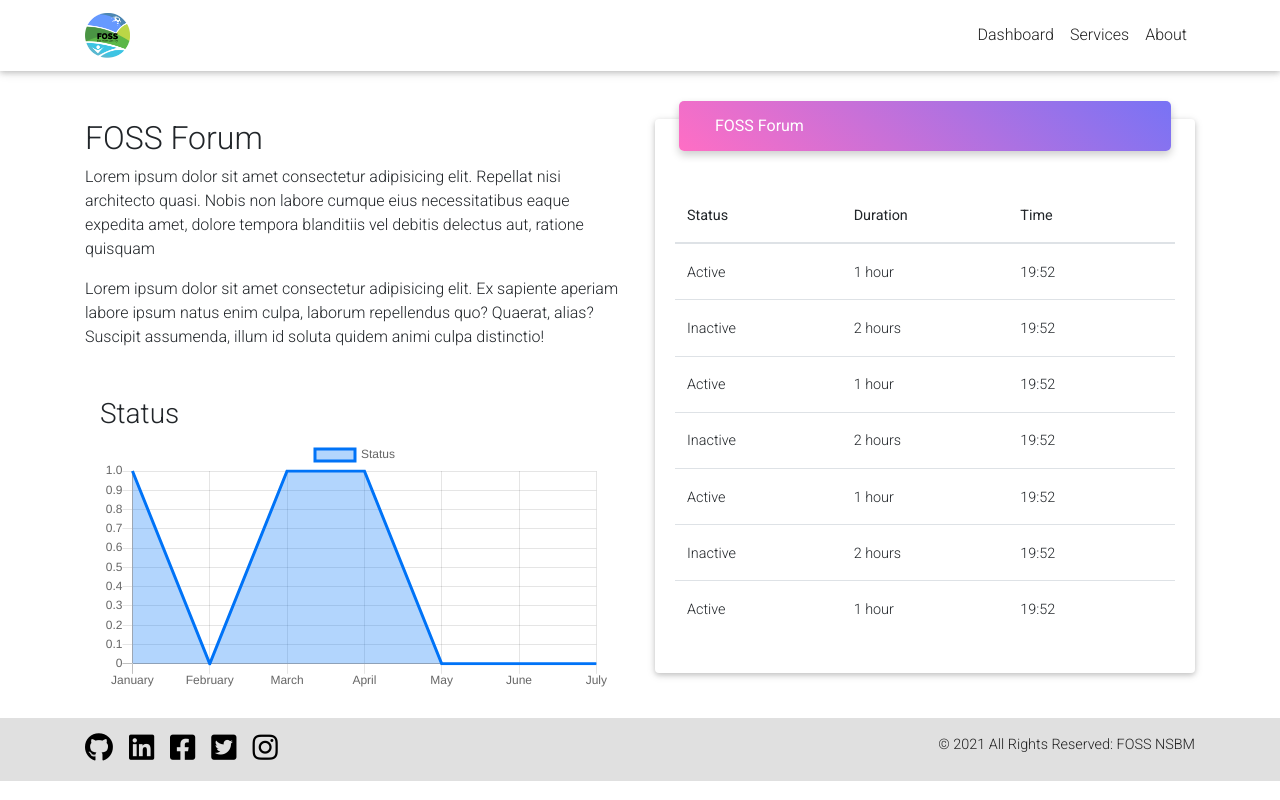
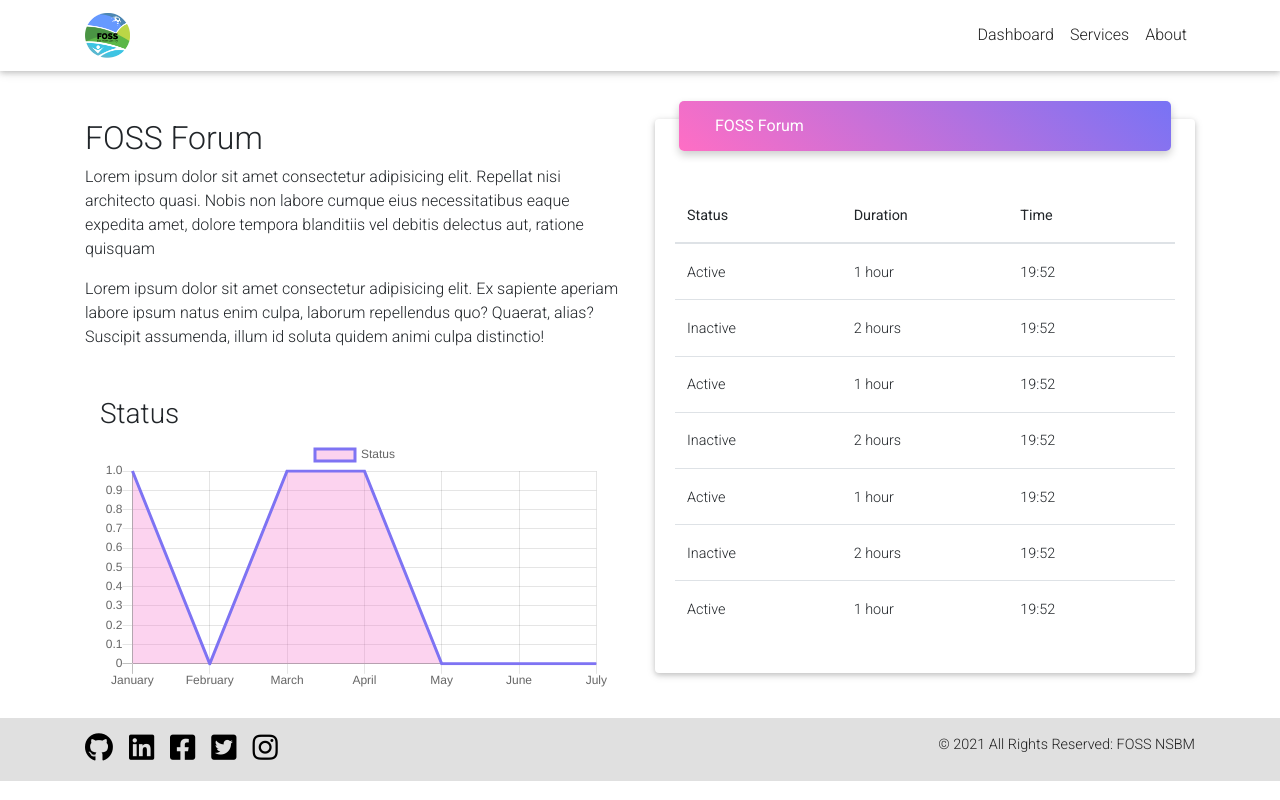
Before and after one commit to fossnsbm/Privacy-Dashboad, a React (Create React App) app: page /forum in a window 1280 px wide. Built offline with nearby package versions, Linux system fonts and the light colour scheme.

Commit message:
Update forumChart.jsx
change FOSS forum chart color

```diff
--- a/src/Components/pages/forum/forumChart.jsx
+++ b/src/Components/pages/forum/forumChart.jsx
@@ -11,8 +11,8 @@
           label: "Status",
           fill: true,
           lineTension: 0,
-          backgroundColor: "rgba(0, 115, 247, .3)",
-          borderColor: "rgb(0, 115, 247)",
+          backgroundColor: "rgba(244,111,201, .3)",
+          borderColor: "rgb(126,115,243)",
           borderCapStyle: "butt",
           borderDash: [],
           borderDashOffset: 0.0,
```
